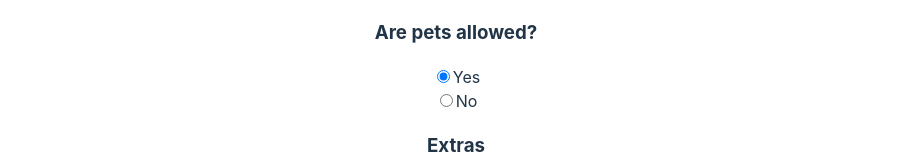
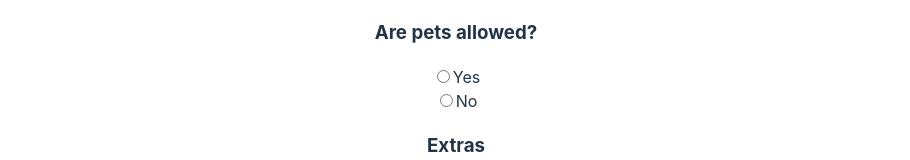
Before and after one commit to jontatan25/Vue-forms, a Vue app: page / in a window 1280 px wide. Shown: the part 442-602 px from the top of the page, without its empty margins (184-1094 px from the left). Built offline with nearby package versions, Linux system fonts and the light colour scheme.

Commit message:
feat/ Baseradio component created and implemented

```diff
--- /dev/null
+++ b/src/components/BaseRadio.vue
@@ -0,0 +1,29 @@
+<template>
+  <input
+    type="radio"
+    :value="value"
+    :checked="modelValue === value"
+    @change="$emit('update:modelValue', value)"
+    v-bind="$attrs"
+  />
+  <label v-if="label">{{ label }}</label>
+</template>
+
+<script>
+export default {
+  props: {
+    label: {
+      type: String,
+      default: "",
+    },
+    modelValue: {
+      type: [String, Number],
+      default: "",
+    },
+    value: {
+      type: [String, Number],
+      required: true,
+    },
+  },
+};
+</script>
--- a/src/components/SimpleForm.vue
+++ b/src/components/SimpleForm.vue
@@ -20,13 +20,10 @@
       <div>{{ event }}</div>
       <h3>Are pets allowed?</h3>
       <div>
-        <input type="radio" v-model="event.pets" :value="1" name="pets" />
-        <label>Yes</label>
+        <BaseRadio v-model="event.pets" value="1" label="Yes" name="pets" />
       </div>
-
       <div>
-        <input type="radio" v-model="event.pets" :value="0" name="pets" />
-        <label>No</label>
+        <BaseRadio v-model="event.pets" value="0" label="No" name="pets" />
       </div>
 
       <h3>Extras</h3>
```
